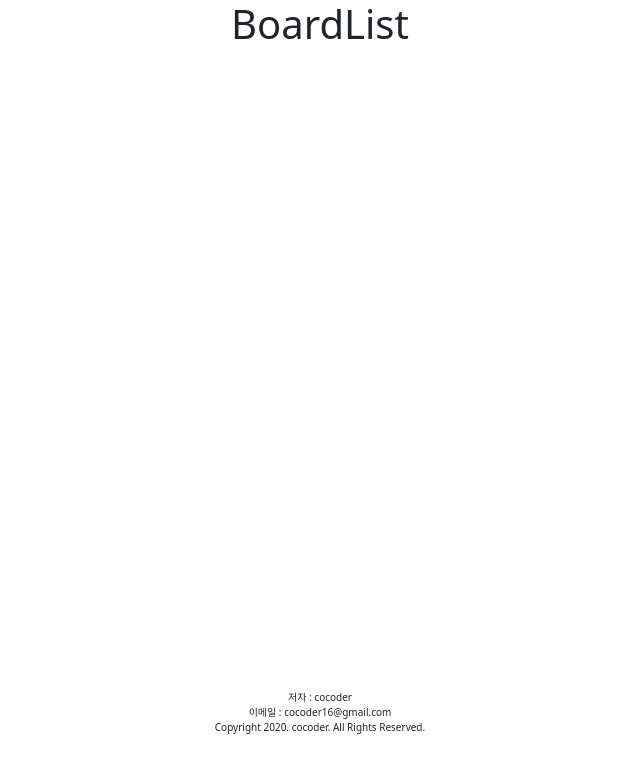
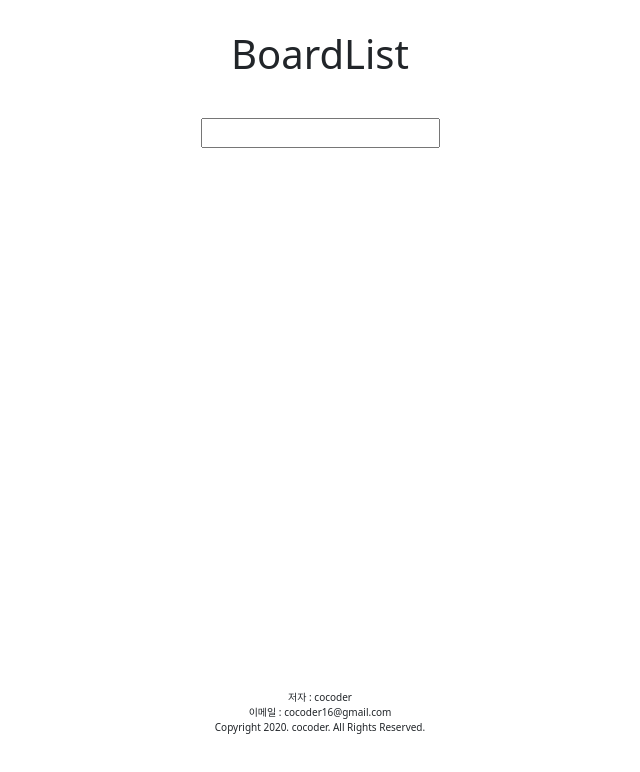
Before and after one commit to lby132/demo, a React (Create React App) app: page /detail/1 in a window 1280 px wide. Shown: the top 772 px of the page, without its empty margins (320-960 px from the left). Built offline with nearby package versions, Linux system fonts and the light colour scheme; no server answers.

Commit message:
detail page

```diff
--- a/src/App.tsx
+++ b/src/App.tsx
@@ -4,15 +4,17 @@ import './App.css';
 import Header from "./components/header/Header";
 import Main from "./pages/MainPage";
 import Footer from "./components/footer/Footer";
+import BoardDetail from "./pages/detail/BoardDetail";
 
 function App() {
+    // @ts-ignore
     return (
         <div className="App">
             <BrowserRouter>
                 <Header />
                 <Routes>
                     <Route path="/" element={<Main/>}/>
-
+                    <Route path="/detail/:id" element={<BoardDetail />}/>
                 </Routes>
                 <Footer />
             </BrowserRouter>
--- a/src/api/MainApi.tsx
+++ b/src/api/MainApi.tsx
@@ -2,4 +2,5 @@ import instance from "./axios";
 
 export const MainApi = {
     getBoardList: () => instance.get("/board/getBoardList"),
+    getContent: (id: number | undefined) => instance.get("/board/getBoardDetail/" + id),
 };
--- a/src/api/axios.tsx
+++ b/src/api/axios.tsx
@@ -2,7 +2,8 @@ import axios from "axios";
 
 const headers = {
     'Content-type': 'application/x-www-form-urlencoded; charset=UTF-8',
-    'Accept': '*/*'
+    'Accept': '*/*',
+    'Access-Control-Allow-Origin':'*'
 }
 
 const instance = axios.create({
--- a/src/components/footer/Footer.tsx
+++ b/src/components/footer/Footer.tsx
@@ -1,5 +1,4 @@
 import React from "react";
-// import "./Footer.css"
 // @ts-ignore
 import styled from "styled-components";
 const Footer = () => {
--- a/src/components/header/Header.css
+++ b/src/components/header/Header.css
@@ -0,0 +1,6 @@
+.h1 {
+    margin-top: 0;
+    margin-bottom: 0.5rem;
+    font-weight: 500;
+    line-height: 1.2;
+}
--- a/src/components/header/Header.tsx
+++ b/src/components/header/Header.tsx
@@ -1,11 +1,18 @@
 import React from "react";
+import styled from "styled-components";
 
 const Header = () => {
     return (
-        <>
-            <h1>BoardList</h1><br/>
-        </>
+        <Headers>
+            <h1>BoardList</h1>
+        </Headers>
     )
 }
 
+const Headers = styled.header`
+  margin-top: 30px;
+  margin-bottom: 2.5rem;
+  font-weight: 500;
+  line-height: 10px;
+`
 export default Header
--- a/src/pages/MainPage.tsx
+++ b/src/pages/MainPage.tsx
@@ -1,8 +1,8 @@
 import React, {useEffect, useState} from "react";
-import {Button} from "react-bootstrap";
-import axios from "../api/axios";
 import {MainApi} from "../api/MainApi";
 import Board from "./model/board.model";
+import {Link, NavLink, Route} from "react-router-dom";
+import BoardDetail from "./detail/BoardDetail";
 
 const Main = () => {
     const [data, setData] = useState<Board[]>([]);
@@ -15,13 +15,8 @@ const Main = () => {
         })
     }, []);
 
-    function detail(id: any) {
-        console.log(id)
-    }
-
     return (
         <div className="App">
-            {/*<Button as="input" type="button" value="input"/>*/}
             <table className="table">
                 <thead>
                 <tr>
@@ -39,7 +34,8 @@ const Main = () => {
                             <tr key={res.id}>
                                 <td>{res.id}</td>
                                 <td>
-                                    <a href="#" onClick={() => detail(res.id)}>{res.title}</a>
+                                    {/*<NavLink to={`detail/${res.id}`}>{res.title}</NavLink>*/}
+                                    <NavLink to={`detail/${res.id}`}>{res.title}</NavLink>
                                 </td>
                                 <td>{res.auth}</td>
                                 <td>{res.category}</td>
--- a/src/pages/detail/BoardDetail.tsx
+++ b/src/pages/detail/BoardDetail.tsx
@@ -0,0 +1,24 @@
+import React, {useEffect} from "react";
+import {MainApi} from "../../api/MainApi";
+import {useParams} from "react-router-dom";
+
+export default function Detail() {
+    const param = useParams();
+    let id = Number(param.id);
+
+    useEffect(() => {
+        MainApi.getContent(id).then((res: any) => {
+            console.log(res);
+        }).catch(error => {
+            console.log(error);
+        })
+    })
+
+    return (
+        <div className="card-title">
+            <div>
+                <input/>
+            </div>
+        </div>
+    );
+};
```
